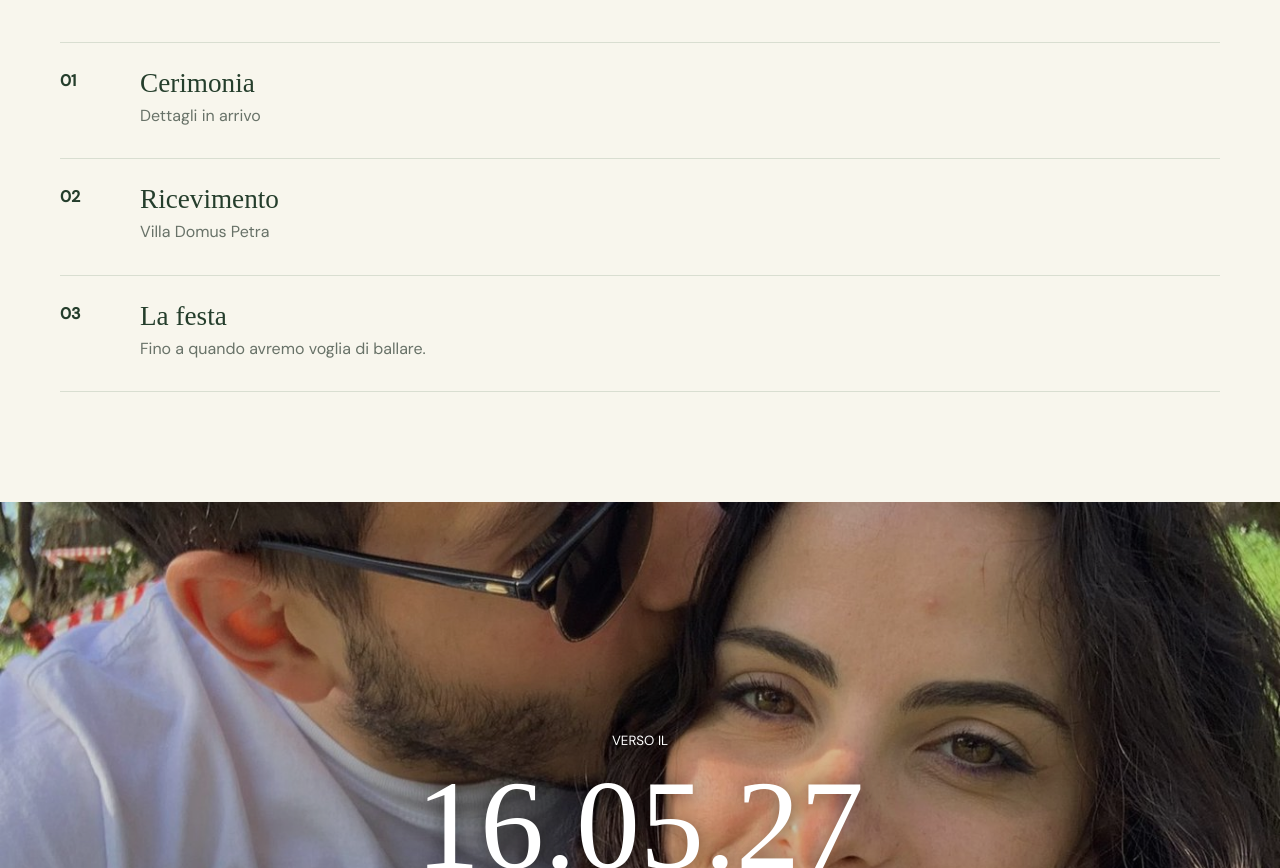
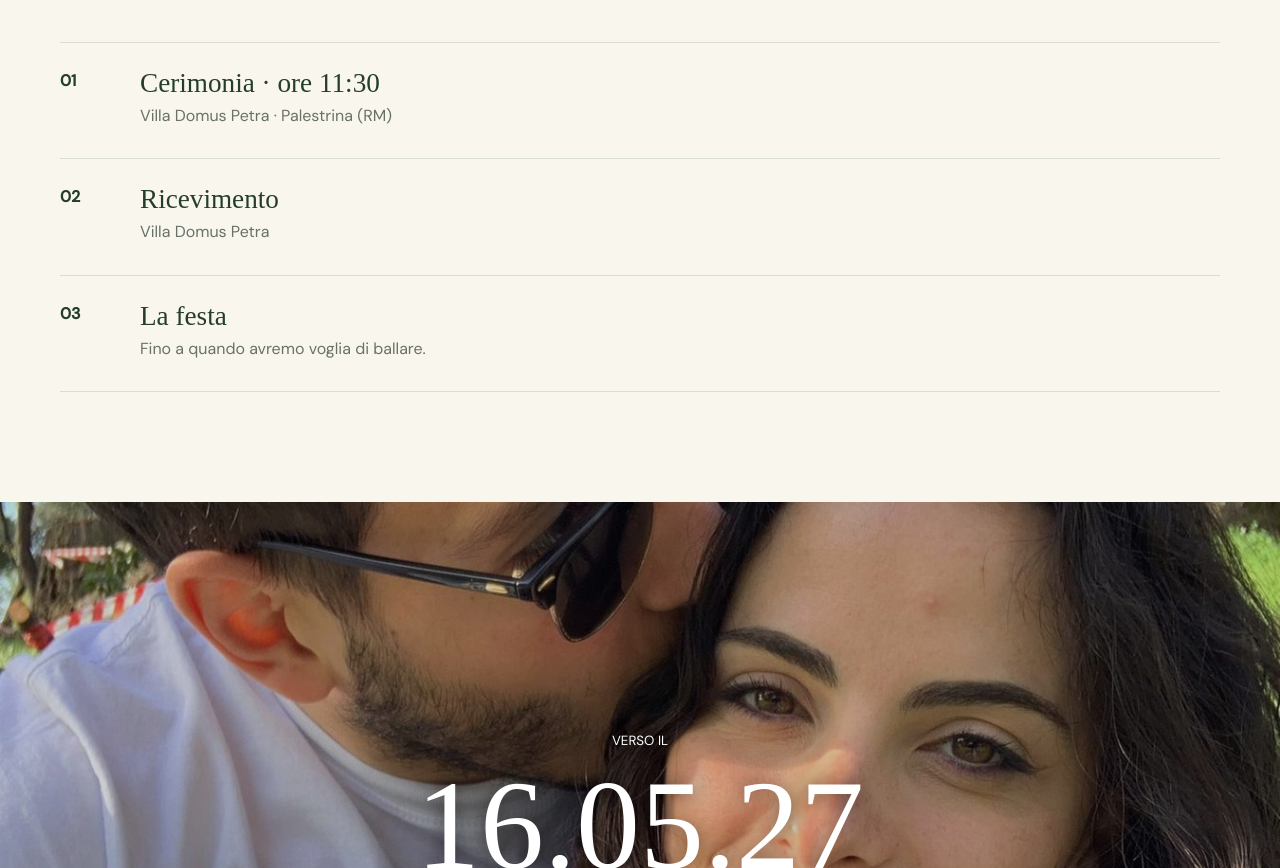
Before and after one commit to dariodamico91-ctrl/matrimonio-dario-monica, a plain HTML site: page index.html in a window 1280 px wide. Shown: the part 2439-3307 px from the top of the page. Drawn offline with Linux system fonts and the light colour scheme; a web font is replaced by a local one.

Commit message:
Set wedding ceremony time to 11:30 at Villa Domus Petra

```diff
--- a/index.html
+++ b/index.html
@@ -2,7 +2,7 @@
 <header class="hero" id="home"><img class="floral floral-one" src="images/fiori-primavera.svg" alt="" aria-hidden="true"><nav><a class="logo" href="#home">M & D</a><div><a href="#noi">Noi</a><a href="#giornata">La giornata</a><a href="#location">Location</a><a href="#info">Info</a><a href="#rsvp">RSVP</a></div></nav><div class="heroText"><small>IL NOSTRO MATRIMONIO</small><h1>Monica <i>&</i> Dario</h1><b>16 · 05 · 2027</b><p>Villa Domus Petra · Palestrina (RM)</p><a class="heroButton" href="#noi">SCOPRI IL NOSTRO MATRIMONIO ↗</a></div><div class="heroPhoto"><img src="images/hero-lago.jpg" alt="Monica e Dario davanti al lago"></div><img class="floral floral-two" src="images/fiori-primavera.svg" alt="" aria-hidden="true"><a class="scroll" href="#countdown">SCOPRI ↓</a></header>
 <section class="count" id="countdown"><small>MANCANO</small><div class="clock"><div><b id="days">—</b><span>giorni</span></div><div><b id="hours">—</b><span>ore</span></div><div><b id="minutes">—</b><span>minuti</span></div><div><b id="seconds">—</b><span>secondi</span></div></div></section>
 <main><section class="section" id="noi"><div class="label">01 / NOI</div><div class="grid"><div><small>16 MAGGIO 2027</small><h2>Ci sposiamo.</h2><p class="lead">E non vediamo l'ora di vivere questa giornata insieme alle persone che fanno parte della nostra storia.</p><p>Questo spazio ci accompagnerà fino al matrimonio. Qui raccoglieremo il programma, le indicazioni e tutte le informazioni utili per il nostro giorno.</p></div><img class="portrait" src="images/anello.jpg" alt="Monica e Dario"></div></section>
-<section class="section" id="giornata"><div class="label">02 / LA GIORNATA</div><small>IL PROGRAMMA</small><h2>Un giorno<br>da ricordare.</h2><div class="timeline"><article><b>01</b><div><h3>Cerimonia</h3><p>Dettagli in arrivo</p></div></article><article><b>02</b><div><h3>Ricevimento</h3><p>Villa Domus Petra</p></div></article><article><b>03</b><div><h3>La festa</h3><p>Fino a quando avremo voglia di ballare.</p></div></article></div></section>
+<section class="section" id="giornata"><div class="label">02 / LA GIORNATA</div><small>IL PROGRAMMA</small><h2>Un giorno<br>da ricordare.</h2><div class="timeline"><article><b>01</b><div><h3>Cerimonia · ore 11:30</h3><p>Villa Domus Petra · Palestrina (RM)</p></div></article><article><b>02</b><div><h3>Ricevimento</h3><p>Villa Domus Petra</p></div></article><article><b>03</b><div><h3>La festa</h3><p>Fino a quando avremo voglia di ballare.</p></div></article></div></section>
 <section class="photoBreak"><img src="images/noi.jpg" alt="Monica e Dario"><div><small>VERSO IL</small><strong>16.05.27</strong></div></section>
 <section class="section venue" id="location"><div class="label">03 / IL LUOGO</div><div class="grid"><div><small>PALESTRINA · ROMA</small><h2>Villa<br>Domus Petra</h2><p class="lead">Qui festeggeremo il nostro matrimonio, alle pendici dei Monti Prenestini, tra il verde del parco e il paesaggio della campagna romana.</p><a target="_blank" href="https://www.google.com/maps/search/?api=1&query=Villa+Patrizia+Genzano+di+Roma">APRI SU GOOGLE MAPS ↗</a></div><div class="placeholder"><img src="images/fiori-primavera.svg" alt="" aria-hidden="true"><span>Una giornata<br>da vivere insieme.<small>Via Prenestina Nuova 88 · Palestrina</small></span></div></div></section>
 <section class="section" id="info"><div class="label">04 / INFORMAZIONI</div><small>DA SAPERE</small><h2>Prima del<br>grande giorno.</h2><div class="cards"><article><b>01</b><h3>Come arrivare</h3><p>Indicazioni e parcheggio saranno disponibili qui.</p></article><article><b>02</b><h3>Dove dormire</h3><p>Aggiungeremo le strutture consigliate.</p></article><article><b>03</b><h3>Dress code</h3><p>Eventuali indicazioni saranno pubblicate più avanti.</p></article></div></section>
```
